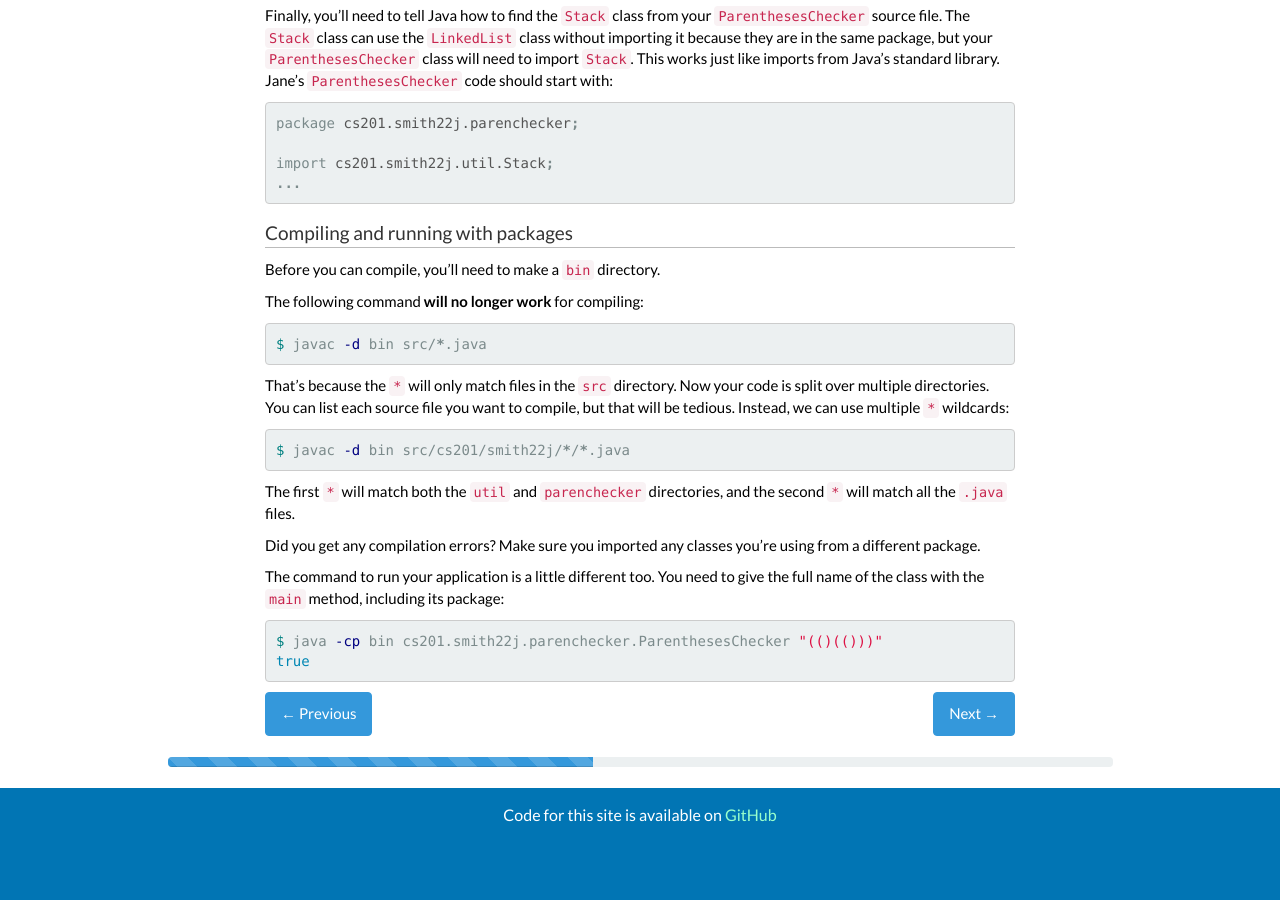
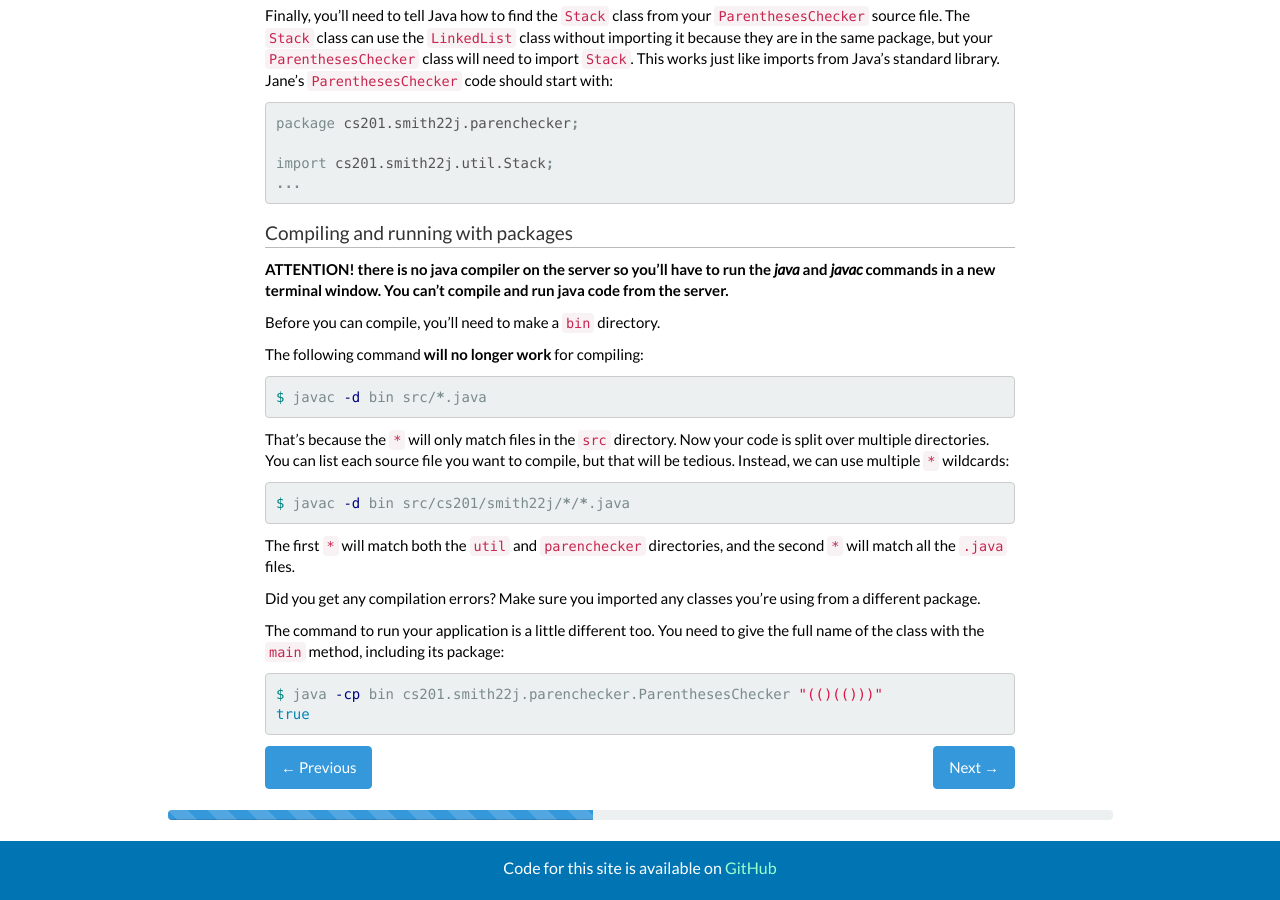
Before and after one commit to jlkarlen/itsterminal-gh-pages, a Jekyll site: the page built from step4.md, in a window 1280 px wide and 900 px high, scrolled down 1442 px. Built offline with Jekyll 4.4.1, drawn with Linux system fonts in a browser that asks for light colours; nearby versions of some CDN libraries; Markdown is read by kramdown in place of the engine named in the settings; before the commit the page ends 2295 px from its top, so only the background shows below that.

Commit message:
Update step4.md

```diff
--- a/step4.md
+++ b/step4.md
@@ -78,6 +78,8 @@ import cs201.smith22j.util.Stack;
 
 #### Compiling and running with packages
 
+**ATTENTION! there is no java compiler on the server so you'll have to run the *java* and *javac* commands in a new terminal window. You can't compile and run java code from the server.**
+
 Before you can compile, you'll need to make a `bin` directory.
 
 The following command **will no longer work** for compiling:
```
